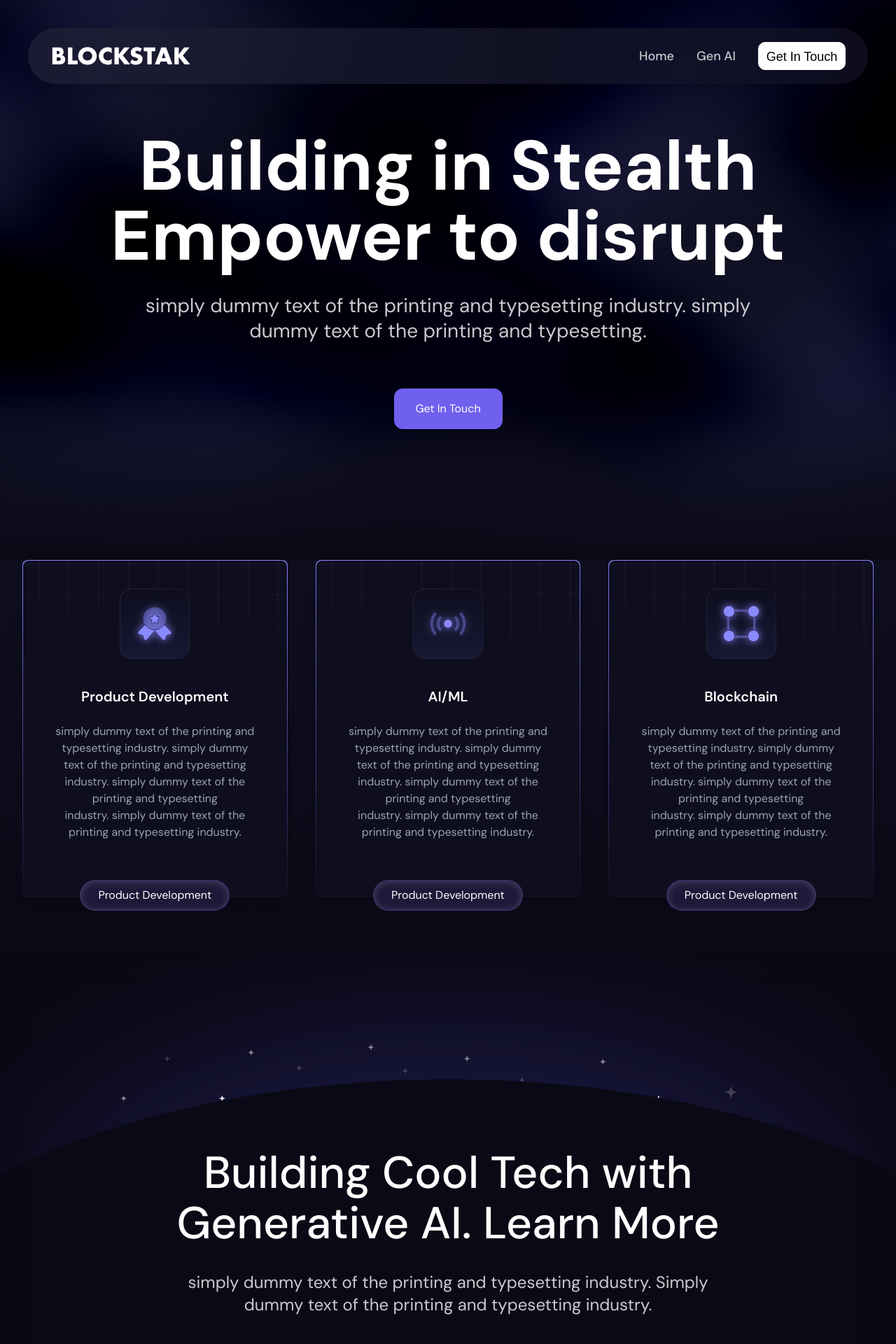
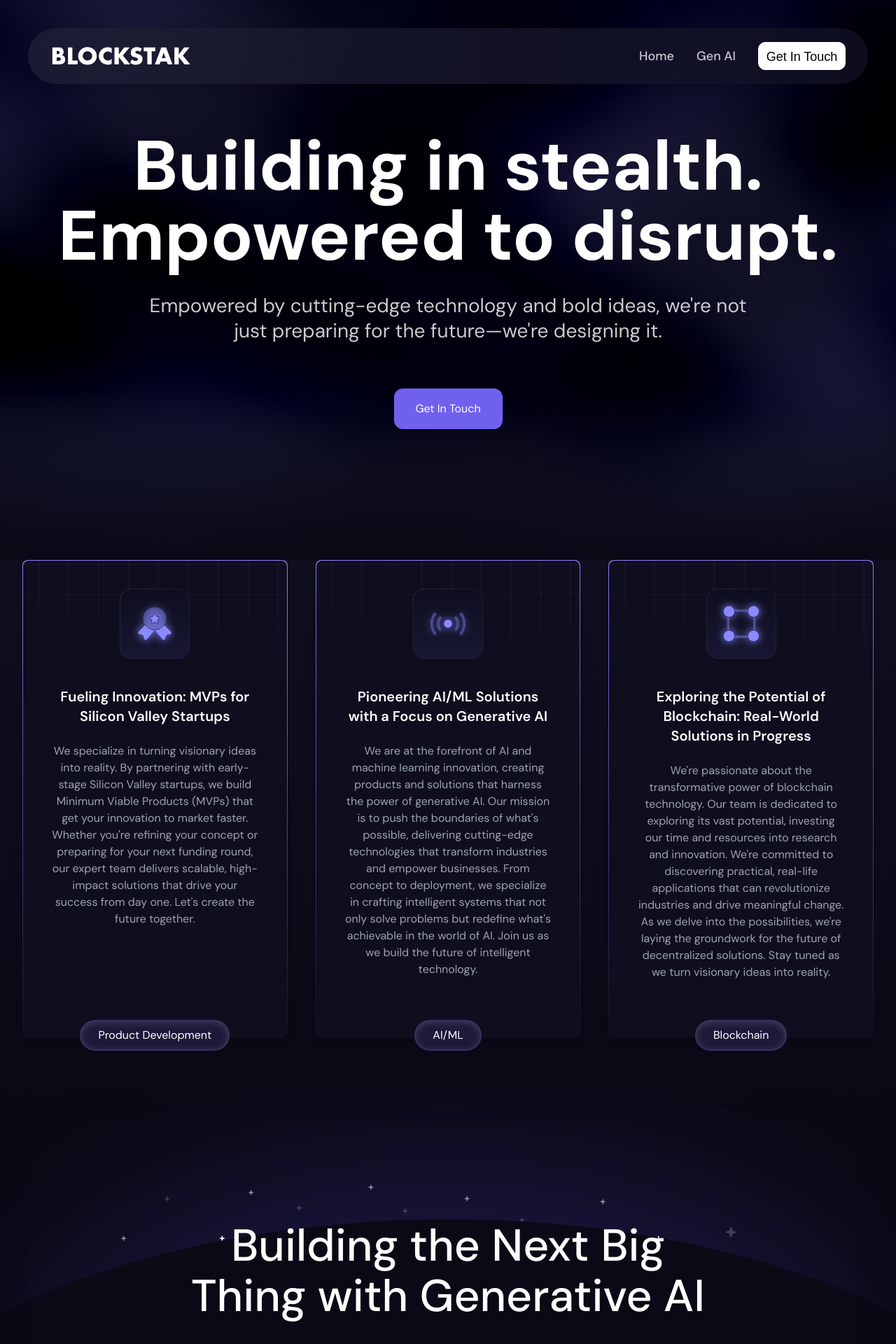
Before and after one commit to shakil-101/blockstak-web-v2, a Next.js app: page / in a window 1280 px wide. Shown: the top 1920 px of the page at 70% size. Built offline with nearby package versions, Linux system fonts and the light colour scheme.

Commit message:
chore: Update content and add next-seo package

```diff
--- a/package.json
+++ b/package.json
@@ -11,6 +11,7 @@
   "dependencies": {
     "lottie-react": "^2.4.0",
     "next": "14.2.7",
+    "next-seo": "^6.5.0",
     "react": "^18",
     "react-dom": "^18"
   },
--- a/src/components/Banner.tsx
+++ b/src/components/Banner.tsx
@@ -11,11 +11,14 @@ const Banner = () => {
     >
       <div className="container">
         <h1 className="mb-8 lg:text-[100px] md:text-[70px] sm:text-[55px] text-[35px] font-bold text-center md:leading-[100px] sm:leading-[65px]">
-          Building in Stealth <br /> Empower to disrupt
+          Building in stealth.
+          <br />
+          Empowered to disrupt.
         </h1>
         <p className="max-w-[900px] mx-auto text-[#CACAD0]  text-center md:text-[28px] text-[20px] sm:leading-[36px] leading-[30px]">
-          simply dummy text of the printing and typesetting industry. simply
-          dummy text of the printing and typesetting.
+          Empowered by cutting-edge
+          technology and bold ideas, we're not just preparing for the
+          future—we're designing it.
         </p>
 
         <div className="w-[155px] mx-auto mt-16">
--- a/src/components/Footer.tsx
+++ b/src/components/Footer.tsx
@@ -34,10 +34,12 @@ const Footer = () => {
       <div className="container relative z-10">
         <div className="mb-20">
           <h1 className="mb-8 max-w-[800px] mx-auto md:text-[64px] sm:text-[50px] xs:text-[40px] text-[35px] font-medium sm:leading-[72px] xs:leading-[55px] leading-[45px] text-center ">
-            People love us more for our work & values
+            Connect with Us
           </h1>
           <p className="max-w-[800px] mx-auto text-[#CACAD0] sm:text-2xl text-xl text-center sm:leading-[32px] leading-[28px]">
-            simply dummy text of the printing and.
+            Reach out to our team and let's start a
+            conversation. Your next great idea
+            could be just a message away.
           </p>
         </div>
 
@@ -100,7 +102,7 @@ const Footer = () => {
         <div className="grid grid-cols-12 sm:gap-8 gap-16 py-36">
           <div className="lg:col-span-3 sm:col-span-6 col-span-12  order-1">
             <h1 className="max-w-[264px] text-[44px] leading-[57px]">
-              We Build Product for future
+              We build to disrupt.
             </h1>
           </div>
 
--- a/src/components/GenAi.tsx
+++ b/src/components/GenAi.tsx
@@ -12,11 +12,15 @@ const GenAi = () => {
           <div className="absolute 2xl:bottom-[15%] lg:bottom-[20%] md:bottom-[10%] sm:bottom-[20%] bottom-[25%] w-full z-20 px-4">
             {/* Increased z-index for text and button */}
             <h1 className="mb-8 max-w-[800px] mx-auto md:text-[64px] sm:text-[50px] xs:text-[40px] text-[35px] font-medium sm:leading-[72px] xs:leading-[55px] leading-[45px] text-center ">
-              Building Cool Tech with Generative AI. Learn More
+              Building the Next Big Thing with Generative AI
             </h1>
             <p className="max-w-[800px] mx-auto text-[#CACAD0] sm:text-2xl text-xl text-center sm:leading-[32px] leading-[28px]">
-              simply dummy text of the printing and typesetting industry. Simply
-              dummy text of the printing and typesetting industry.
+              We're on a mission to create the next groundbreaking innovation
+              with generative AI at its core. By leveraging the most advanced
+              technologies, we're developing solutions that will redefine
+              industries and set new standards for what's possible. Join us as
+              we shape the future with creativity, intelligence, and limitless
+              potential.
             </p>
             <div className="w-[155px] mx-auto mt-16">
               <PrimaryButton btnText={"Get In Touch"} />
--- a/src/components/Services.tsx
+++ b/src/components/Services.tsx
@@ -27,13 +27,16 @@ const Services = () => {
               </div>
             </div>
             <h3 className="text-white text-xl font-semibold mb-6">
-              Product Development
+              Fueling Innovation: MVPs for Silicon Valley Startups
             </h3>
             <p className="text-gray-400 pb-10">
-              simply dummy text of the printing and typesetting industry. simply
-              dummy text of the printing and typesetting industry. simply dummy
-              text of the printing and typesetting industry. simply dummy text
-              of the printing and typesetting industry.
+              We specialize in turning visionary ideas into reality. By
+              partnering with early-stage Silicon Valley startups, we build
+              Minimum Viable Products (MVPs) that get your innovation to market
+              faster. Whether you're refining your concept or preparing for your
+              next funding round, our expert team delivers scalable, high-impact
+              solutions that drive your success from day one. Let's create the
+              future together.
             </p>
             <div className="absolute w-full left-0 -bottom-5">
               <button className="mx-auto bg-[#1C1939] px-6 py-2 rounded-full btn-box-shadow border-2 border-[#A197FF33]">
@@ -58,16 +61,22 @@ const Services = () => {
                 />
               </div>
             </div>
-            <h3 className="text-white text-xl font-semibold mb-6">AI/ML</h3>
+            <h3 className="text-white text-xl font-semibold mb-6">
+              Pioneering AI/ML Solutions with a Focus on Generative AI
+            </h3>
             <p className="text-gray-400  pb-10">
-              simply dummy text of the printing and typesetting industry. simply
-              dummy text of the printing and typesetting industry. simply dummy
-              text of the printing and typesetting industry. simply dummy text
-              of the printing and typesetting industry.
+              We are at the forefront of AI and machine learning innovation,
+              creating products and solutions that harness the power of
+              generative AI. Our mission is to push the boundaries of what's
+              possible, delivering cutting-edge technologies that transform
+              industries and empower businesses. From concept to deployment, we
+              specialize in crafting intelligent systems that not only solve
+              problems but redefine what's achievable in the world of AI. Join
+              us as we build the future of intelligent technology.
             </p>
             <div className="absolute w-full left-0 -bottom-5">
               <button className="mx-auto bg-[#1C1939] px-6 py-2 rounded-full btn-box-shadow border-2 border-[#A197FF33]">
-                Product Development
+                AI/ML
               </button>
             </div>
           </div>
@@ -89,17 +98,22 @@ const Services = () => {
               </div>
             </div>
             <h3 className="text-white text-xl font-semibold mb-6">
-              Blockchain
+              Exploring the Potential of Blockchain: Real-World Solutions in
+              Progress
             </h3>
             <p className="text-gray-400 pb-10">
-              simply dummy text of the printing and typesetting industry. simply
-              dummy text of the printing and typesetting industry. simply dummy
-              text of the printing and typesetting industry. simply dummy text
-              of the printing and typesetting industry.
+              We're passionate about the transformative power of blockchain
+              technology. Our team is dedicated to exploring its vast potential,
+              investing our time and resources into research and innovation.
+              We're committed to discovering practical, real-life applications
+              that can revolutionize industries and drive meaningful change. As
+              we delve into the possibilities, we're laying the groundwork for
+              the future of decentralized solutions. Stay tuned as we turn
+              visionary ideas into reality.
             </p>
             <div className="absolute w-full left-0 -bottom-5">
               <button className="mx-auto bg-[#1C1939] px-6 py-2 rounded-full btn-box-shadow border-2 border-[#A197FF33]">
-                Product Development
+                Blockchain
               </button>
             </div>
           </div>
--- a/src/components/Team.tsx
+++ b/src/components/Team.tsx
@@ -20,7 +20,10 @@ const Team = () => {
             Our Core Team
           </h1>
           <p className="max-w-[800px] mx-auto text-[#CACAD0] sm:text-2xl text-xl text-center sm:leading-[32px] leading-[28px]">
-            simply dummy text of the printing and.
+            A dynamic group of innovators, each bringing a
+            wealth of expertise and passion to the table. With diverse
+            backgrounds in technology, design, and strategy, they are the
+            driving force behind our mission to create groundbreaking solutions.
           </p>
         </div>
 
--- a/src/pages/index.tsx
+++ b/src/pages/index.tsx
@@ -7,13 +7,41 @@ import GenAi from "@/components/GenAi";
 import Team from "@/components/Team";
 import Testimonial from "@/components/Testimonial";
 import Footer from "@/components/Footer";
+import { NextSeo } from "next-seo";
 
 const inter = Inter({ subsets: ["latin"] });
 const ds_sans = DM_Sans({ subsets: ["latin"] });
 
 export default function Home() {
+  // meta tags
+  const meta = {
+    title: "Blockstak | Home",
+    description:
+      "Empowered by cutting-edge technology and bold ideas, we're not just preparing for the future—we're designing it.",
+    image: "/banner.svg",
+    url: "https://blockstak.com",
+  };
+
   return (
     <main className={`text-white min-h-screen   ${ds_sans.className}`}>
+      <NextSeo
+        title={meta.title}
+        description={meta.description}
+        openGraph={{
+          url: meta.url,
+          title: meta.title,
+          description: meta.description,
+          images: [
+            {
+              url: meta.image,
+              width: 1200,
+              height: 627,
+              alt: "Blockstak",
+            },
+          ],
+          site_name: "Blockstak",
+        }}
+      />
       <Navbar />
       <Banner />
       <Services />
```
Also changed, not shown: 1 other file (tests, documents, lock files or other folders).
